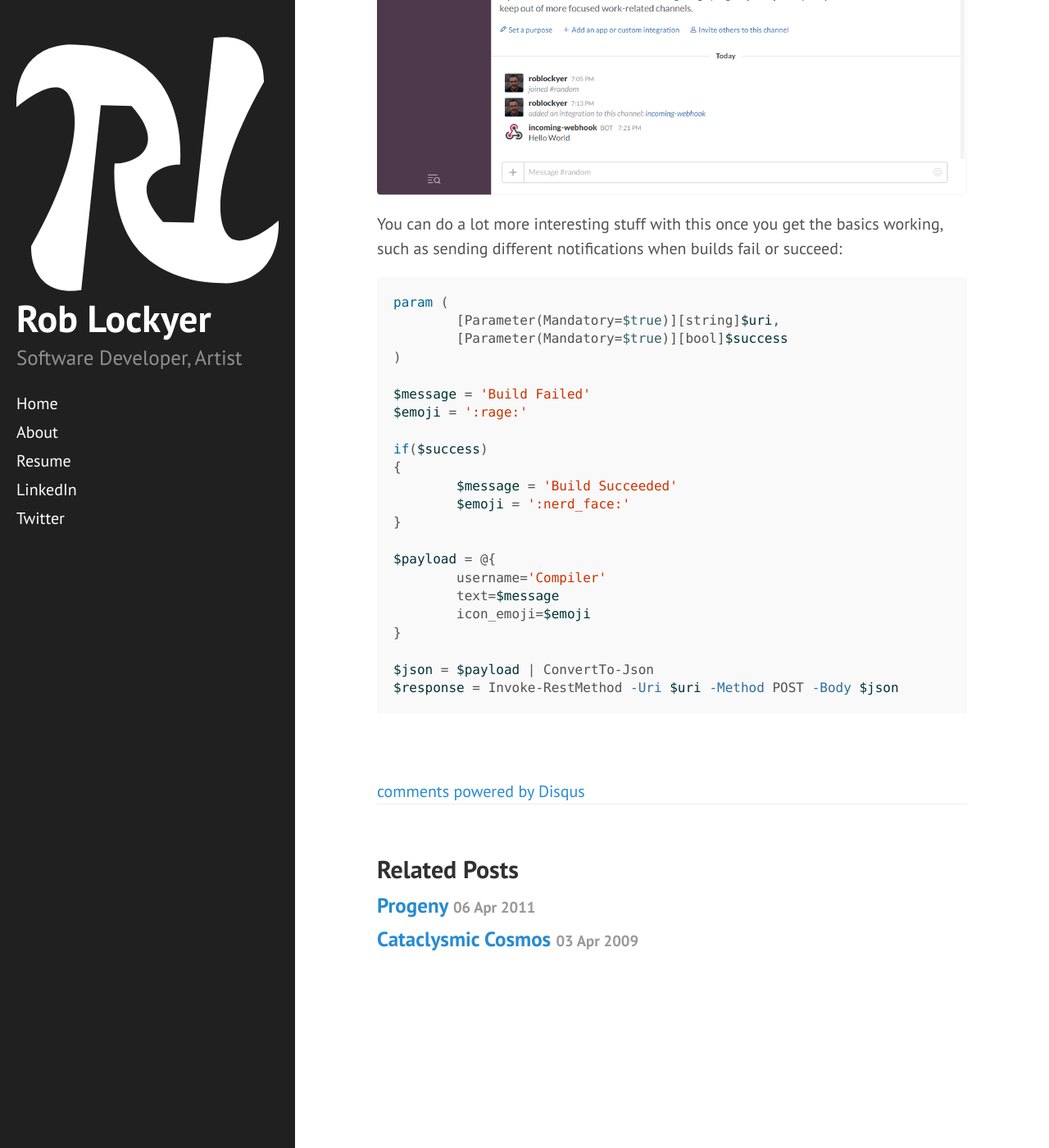
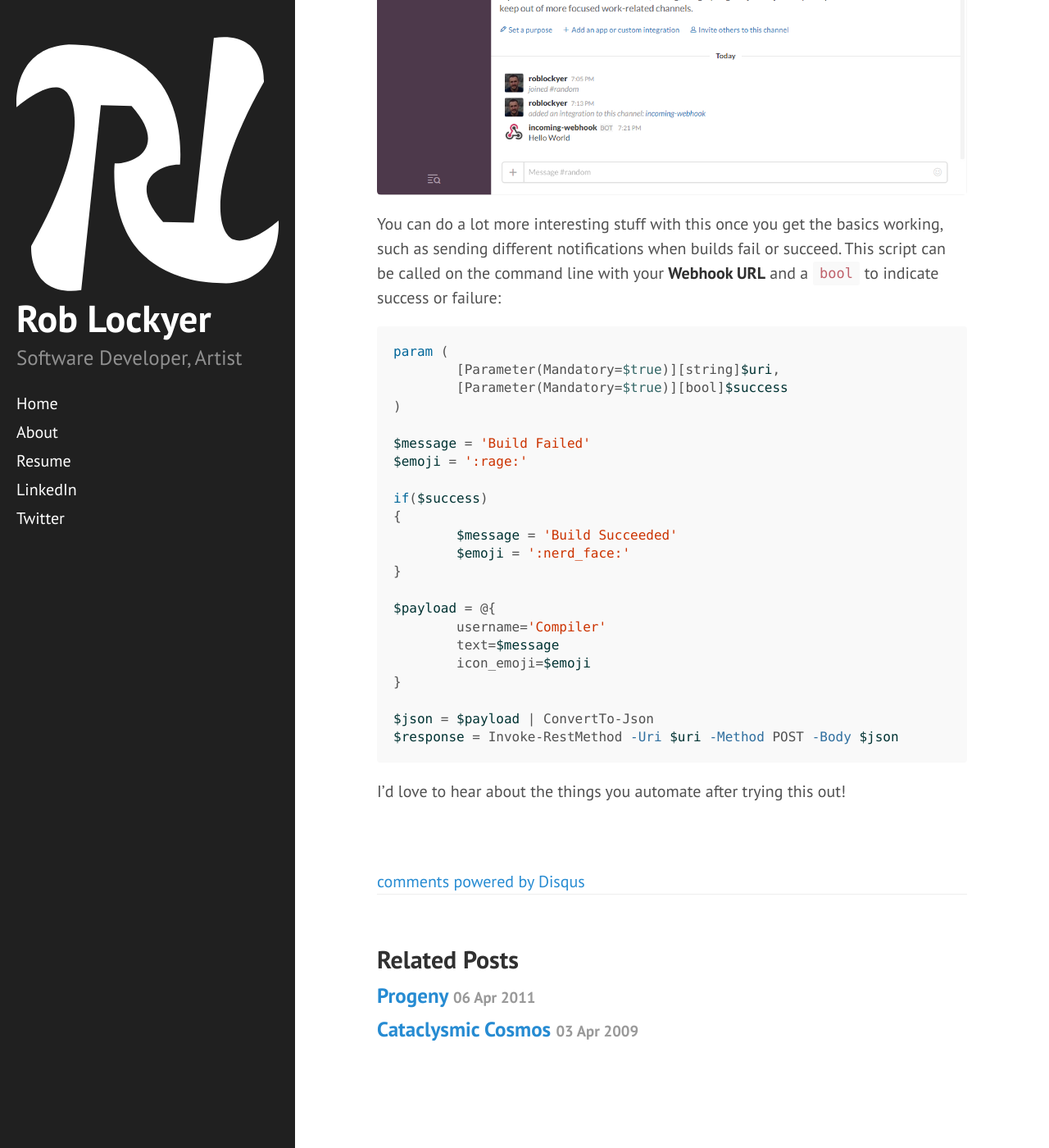
Before and after one commit to lockyer/lockyer.github.io, a Jekyll site: the page built from _posts/2016-09-04-slack-notifications-from-windows.md, in a window 1280 px wide and 1400 px high, scrolled down 4614 px. Shown: the whole window at 82% size. Built offline with Jekyll 4.4.1, drawn with Linux system fonts in a browser that asks for light colours; comment, search, counter and statistics services are not loaded.

Commit message:
Cleaning up the final script description

````diff
--- a/_posts/2016-09-04-slack-notifications-from-windows.md
+++ b/_posts/2016-09-04-slack-notifications-from-windows.md
@@ -30,7 +30,7 @@ Invoke-RestMethod -Uri https://hooks.slack.com/services/T2C8JRMGD/B2C8N1V7F/BzH2
 
 In **PowerShell ISE** hit the green **Run Script** button to test your script out, you should get **ok** as a return value, and you should see your message in **Slack**. Make sure you check the right channel!
 ![HelloWorld.png]({{site.baseurl}}/assets/SlackNotifications/HelloWorld.png)
-You can do a lot more interesting stuff with this once you get the basics working, such as sending different notifications when builds fail or succeed:
+You can do a lot more interesting stuff with this once you get the basics working, such as sending different notifications when builds fail or succeed. This script can be called on the command line with your **Webhook URL** and a `bool` to indicate success or failure:
 
 ```powershell
 param (
@@ -56,3 +56,5 @@ $payload = @{
 $json = $payload | ConvertTo-Json
 $response = Invoke-RestMethod -Uri $uri -Method POST -Body $json
 ```
+
+I'd love to hear about the things you automate after trying this out!
````
